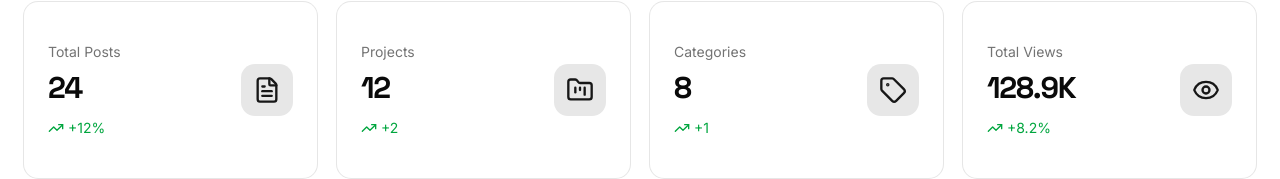
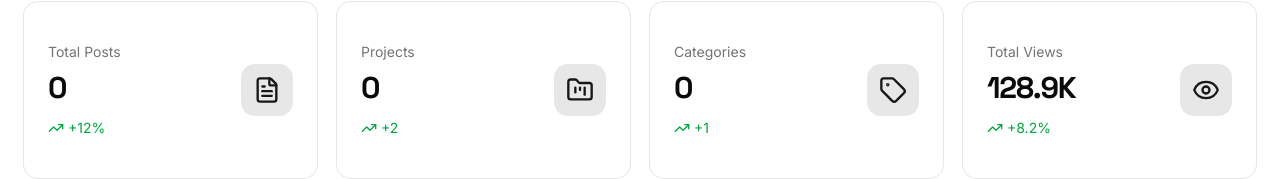
Before and after one commit to DevSandeepX/portfolio, a Next.js app: page /dashboard in a window 1280 px wide. Shown: the part 178-357 px from the top of the page. Built offline with nearby package versions, Linux system fonts and the light colour scheme; no server answers; the database is empty.

Commit message:
sync database with ui

```diff
--- a/src/app/(dashboard)/dashboard/page.tsx
+++ b/src/app/(dashboard)/dashboard/page.tsx
@@ -12,33 +12,9 @@ import Link from "next/link";
 import { Card, CardContent, CardHeader, CardTitle } from "@/components/ui/card";
 import { Button } from "@/components/ui/button";
 import { Badge } from "@/components/ui/badge";
+import { QUERIES } from "@/server/db/dashboard";
 
-export const stats = [
-    {
-        title: "Total Posts",
-        value: "24",
-        icon: FileText,
-        change: "+12%",
-    },
-    {
-        title: "Projects",
-        value: "12",
-        icon: FolderKanban,
-        change: "+2",
-    },
-    {
-        title: "Categories",
-        value: "8",
-        icon: Tag,
-        change: "+1",
-    },
-    {
-        title: "Total Views",
-        value: "128.9K",
-        icon: Eye,
-        change: "+8.2%",
-    },
-];
+
 
 export const recentPosts = [
     {
@@ -90,7 +66,34 @@ export const activities = [
     "Uploaded 5 images",
 ];
 
-export default function AdminDashboardPage() {
+export default async function AdminDashboardPage() {
+    const { blogs, categories, projects } = await QUERIES.getResourceCount()
+    const stats = [
+        {
+            title: "Total Posts",
+            value: blogs,
+            icon: FileText,
+            change: "+12%",
+        },
+        {
+            title: "Projects",
+            value: projects,
+            icon: FolderKanban,
+            change: "+2",
+        },
+        {
+            title: "Categories",
+            value: projects,
+            icon: Tag,
+            change: "+1",
+        },
+        {
+            title: "Total Views",
+            value: "128.9K",
+            icon: Eye,
+            change: "+8.2%",
+        },
+    ];
     return (
         <main className="space-y-8 p-6">
             {/* Header */}
--- /dev/null
+++ b/src/server/db/dashboard.ts
@@ -0,0 +1,19 @@
+import { db } from "@/drizzle/db"
+import { blogTable, categoryTable, projectTable } from "@/drizzle/schema"
+import { countDistinct } from "drizzle-orm";
+
+export const QUERIES = {
+    getResourceCount: async () => {
+        const [totalBlogs, totalProjects, totalCategories] = await Promise.all([
+            db.select({ value: countDistinct(blogTable.id) }).from(blogTable),
+            db.select({ value: countDistinct(projectTable.id) }).from(projectTable),
+            db.select({ value: countDistinct(categoryTable.id) }).from(categoryTable),
+        ]);
+
+        return {
+            blogs: totalBlogs[0]?.value ?? 0,
+            projects: totalProjects[0]?.value ?? 0,
+            categories: totalCategories[0]?.value ?? 0,
+        };
+    },
+};
```
